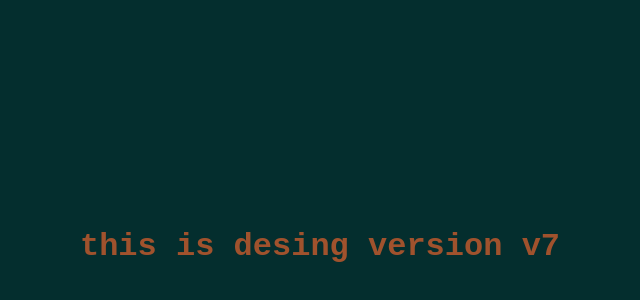
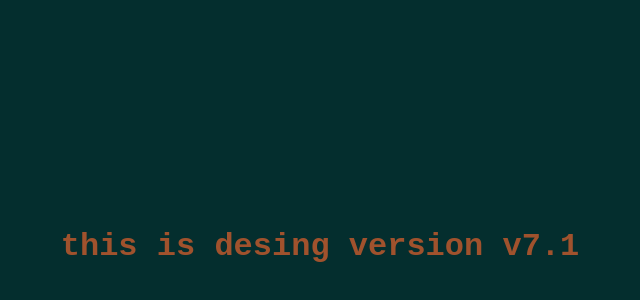
Before and after one commit to Tanzilahmedkazi/devops_demo, a plain HTML site: page index.html in a window 1280 px wide. Shown: the part 154-454 px from the top of the page, without its empty margins (320-960 px from the left). Drawn offline with Linux system fonts and the light colour scheme.

Commit message:
this is desing v7.1

```diff
--- a/index.html
+++ b/index.html
@@ -7,6 +7,6 @@
     <title>Document</title>
 </head>
 <body>
-    <h1>this is desing version v7</h1>
+    <h1>this is desing version v7.1</h1>
 </body>
 </html>
```
